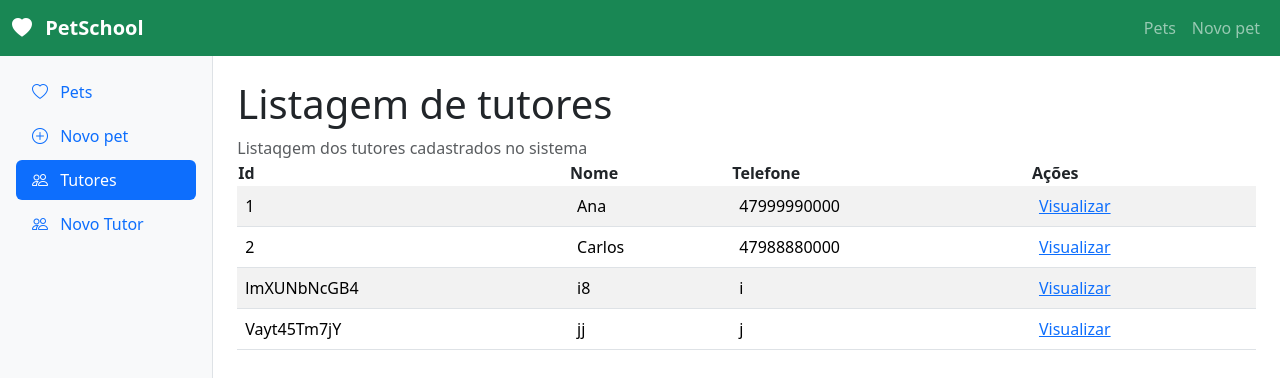
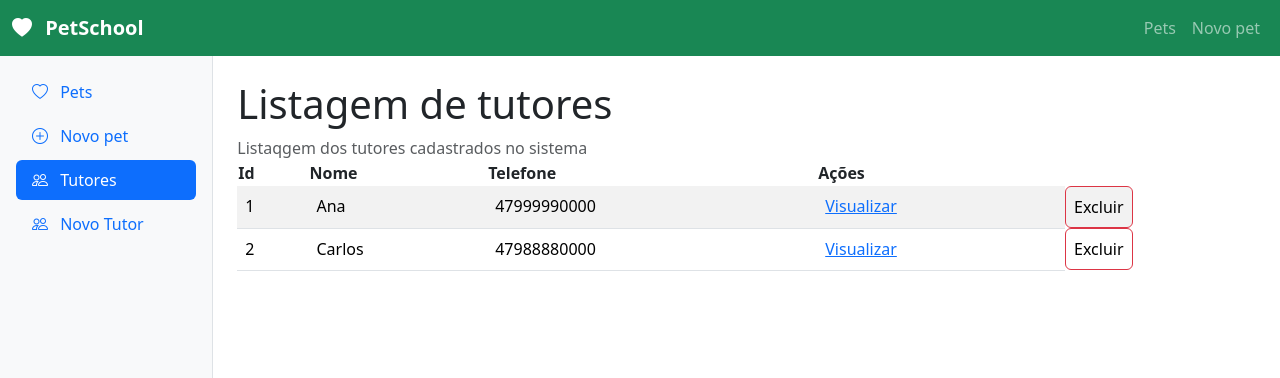
Before and after one commit to MouraHallana/atv-HotelPets, a Vue app: page /tutores in a window 1280 px wide. Shown: the top 378 px of the page. Built offline with nearby package versions, Linux system fonts and the light colour scheme; data requests are answered from the project's data file.

Commit message:
FEAT: excluir tutores

```diff
--- a/db.json
+++ b/db.json
@@ -9,16 +9,6 @@
       "id": "2",
       "nome": "Carlos",
       "telefone": "47988880000"
-    },
-    {
-      "nome": "i8",
-      "telefone": "i",
-      "id": "lmXUNbNcGB4"
-    },
-    {
-      "nome": "jj",
-      "telefone": "j",
-      "id": "Vayt45Tm7jY"
     }
   ],
   "pets": [
--- a/src/views/PetsView.vue
+++ b/src/views/PetsView.vue
@@ -34,6 +34,7 @@ for(const tutor of tutores.value) {
 
 return 'Oopss... Tutor não encontrado :('
 }
+
 
 async function excluirPet(id) {
     const confirmarExclusão = window.confirm('Você realmente deseja excluir esse pet? essa acão não volta')
--- a/src/views/TutoresView.vue
+++ b/src/views/TutoresView.vue
@@ -15,6 +15,17 @@ async function carregandoDados() {
 
     console.log('TUTORES', tutores.value);
     console.log('PETS', pets.value)
+}
+
+async function excluirTutor(id) {
+    const confirmarExclusão = window.confirm('Você tem certeza que deseja excluir esse tutor?Essa acão não tem volta')
+
+    if (confirmarExclusão) {
+        await fetch(`${API_URL}/tutores/${id}`, {
+        method: 'DELETE'});
+
+        await carregandoDados();
+    }
 }
 onMounted(carregandoDados)
 </script>
@@ -41,6 +52,7 @@ onMounted(carregandoDados)
                     <td>
                         <RouterLink :to="`/tutores/${tutor.id}`"> Visualizar </RouterLink>
                     </td>
+                    <button class="btn btn-danger" @click="excluirTutor(tutor.id)">Excluir</button>
                 </tr>
             </tbody>
 
```
